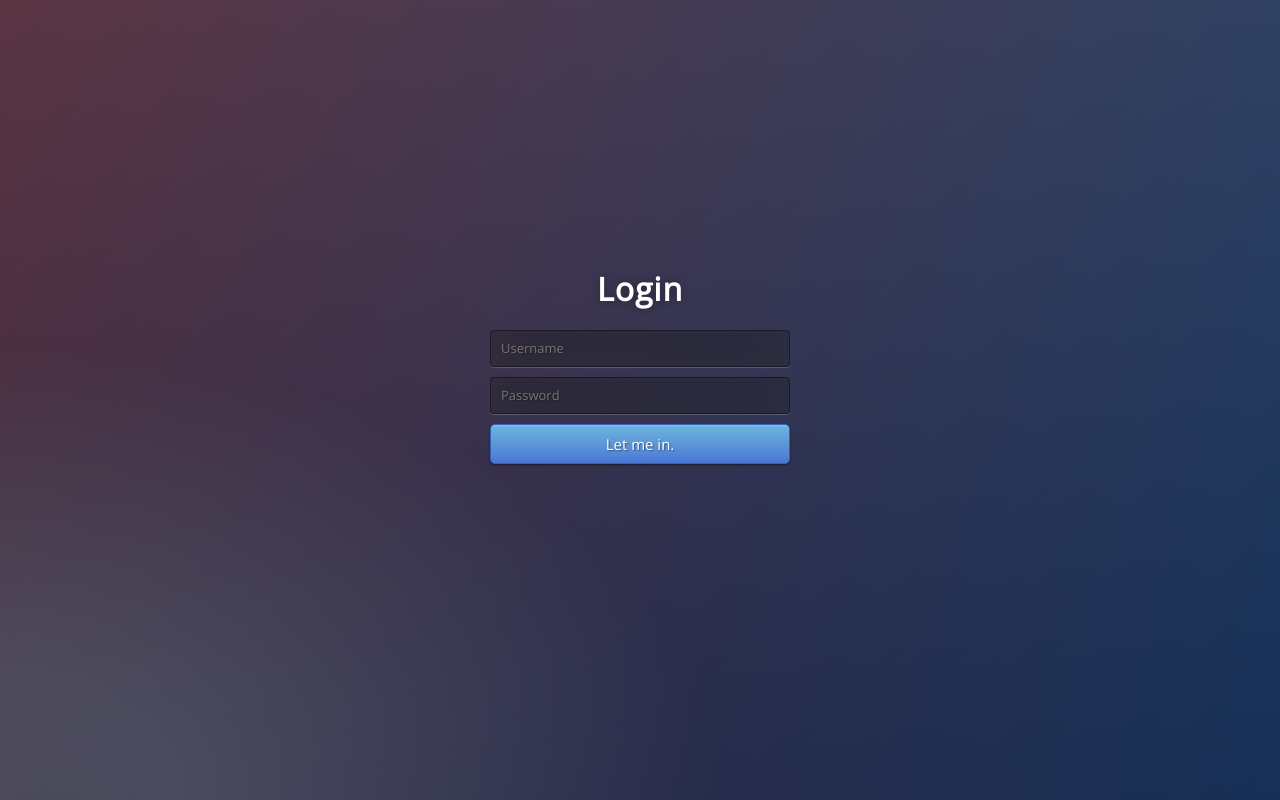
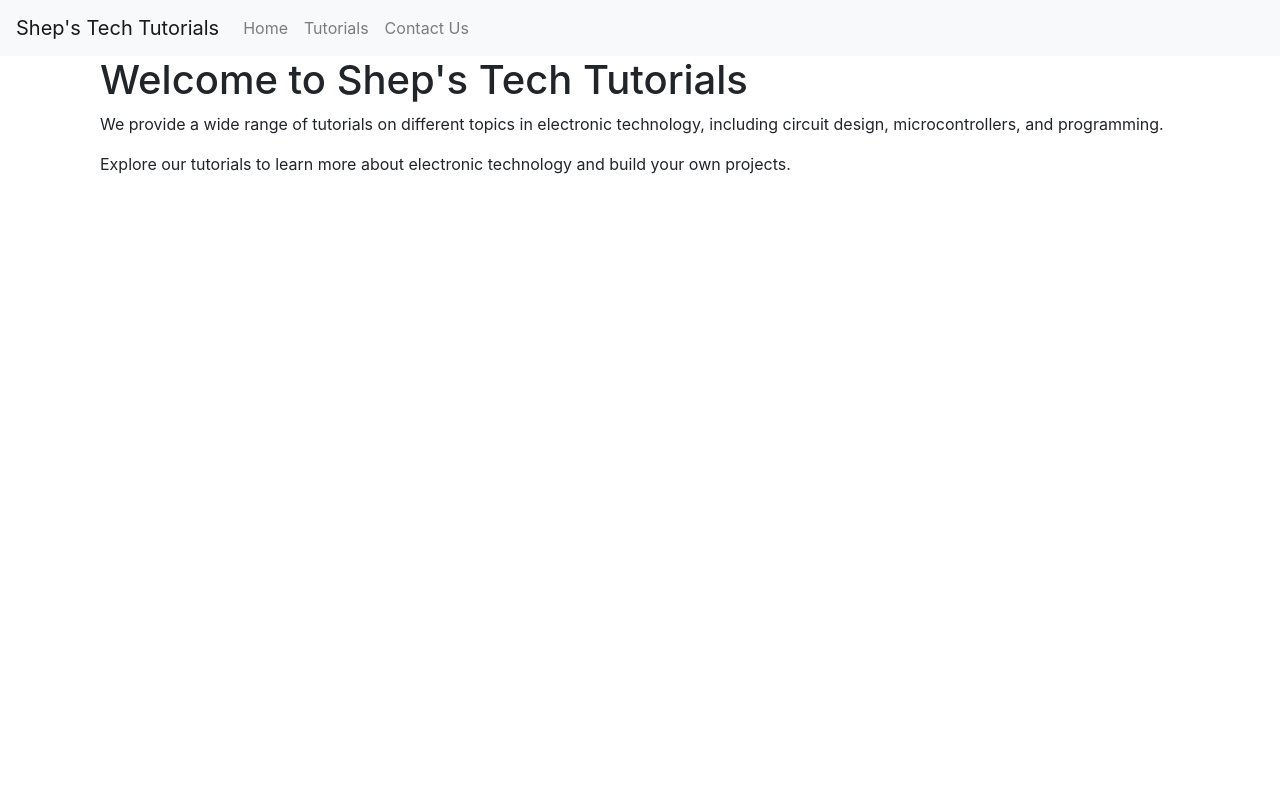
Before and after one commit to shepbarrick/BardicInpsiration.github.io, a plain HTML site: page index.html in a window 1280 px wide. Drawn offline with nearby package versions, Linux system fonts and the light colour scheme.

Commit message:
Update index.html

```diff
--- a/index.html
+++ b/index.html
@@ -1,97 +1,44 @@
 <!DOCTYPE html>
-<html lang="en" >
-
+<html lang="en">
 <head>
-  <meta charset="UTF-8">
-  <title>Login Form</title>
-
-    <link rel="stylesheet" href="https://cdnjs.cloudflare.com/ajax/libs/normalize/5.0.0/normalize.min.css">
-
-
-      <style>
-      /* NOTE: The styles were added inline because Prefixfree needs access to your styles and they must be inlined if they are on local disk! */
-      @import url(https://fonts.googleapis.com/css?family=Open+Sans);
-.btn { display: inline-block; *display: inline; *zoom: 1; padding: 4px 10px 4px; margin-bottom: 0; font-size: 13px; line-height: 18px; color: #333333; text-align: center;text-shadow: 0 1px 1px rgba(255, 255, 255, 0.75); vertical-align: middle; background-color: #f5f5f5; background-image: -moz-linear-gradient(top, #ffffff, #e6e6e6); background-image: -ms-linear-gradient(top, #ffffff, #e6e6e6); background-image: -webkit-gradient(linear, 0 0, 0 100%, from(#ffffff), to(#e6e6e6)); background-image: -webkit-linear-gradient(top, #ffffff, #e6e6e6); background-image: -o-linear-gradient(top, #ffffff, #e6e6e6); background-image: linear-gradient(top, #ffffff, #e6e6e6); background-repeat: repeat-x; filter: progid:dximagetransform.microsoft.gradient(startColorstr=#ffffff, endColorstr=#e6e6e6, GradientType=0); border-color: #e6e6e6 #e6e6e6 #e6e6e6; border-color: rgba(0, 0, 0, 0.1) rgba(0, 0, 0, 0.1) rgba(0, 0, 0, 0.25); border: 1px solid #e6e6e6; -webkit-border-radius: 4px; -moz-border-radius: 4px; border-radius: 4px; -webkit-box-shadow: inset 0 1px 0 rgba(255, 255, 255, 0.2), 0 1px 2px rgba(0, 0, 0, 0.05); -moz-box-shadow: inset 0 1px 0 rgba(255, 255, 255, 0.2), 0 1px 2px rgba(0, 0, 0, 0.05); box-shadow: inset 0 1px 0 rgba(255, 255, 255, 0.2), 0 1px 2px rgba(0, 0, 0, 0.05); cursor: pointer; *margin-left: .3em; }
-.btn:hover, .btn:active, .btn.active, .btn.disabled, .btn[disabled] { background-color: #e6e6e6; }
-.btn-large { padding: 9px 14px; font-size: 15px; line-height: normal; -webkit-border-radius: 5px; -moz-border-radius: 5px; border-radius: 5px; }
-.btn:hover { color: #333333; text-decoration: none; background-color: #e6e6e6; background-position: 0 -15px; -webkit-transition: background-position 0.1s linear; -moz-transition: background-position 0.1s linear; -ms-transition: background-position 0.1s linear; -o-transition: background-position 0.1s linear; transition: background-position 0.1s linear; }
-.btn-primary, .btn-primary:hover { text-shadow: 0 -1px 0 rgba(0, 0, 0, 0.25); color: #ffffff; }
-.btn-primary.active { color: rgba(255, 255, 255, 0.75); }
-.btn-primary { background-color: #4a77d4; background-image: -moz-linear-gradient(top, #6eb6de, #4a77d4); background-image: -ms-linear-gradient(top, #6eb6de, #4a77d4); background-image: -webkit-gradient(linear, 0 0, 0 100%, from(#6eb6de), to(#4a77d4)); background-image: -webkit-linear-gradient(top, #6eb6de, #4a77d4); background-image: -o-linear-gradient(top, #6eb6de, #4a77d4); background-image: linear-gradient(top, #6eb6de, #4a77d4); background-repeat: repeat-x; filter: progid:dximagetransform.microsoft.gradient(startColorstr=#6eb6de, endColorstr=#4a77d4, GradientType=0);  border: 1px solid #3762bc; text-shadow: 1px 1px 1px rgba(0,0,0,0.4); box-shadow: inset 0 1px 0 rgba(255, 255, 255, 0.2), 0 1px 2px rgba(0, 0, 0, 0.5); }
-.btn-primary:hover, .btn-primary:active, .btn-primary.active, .btn-primary.disabled, .btn-primary[disabled] { filter: none; background-color: #4a77d4; }
-.btn-block { width: 100%; display:block; }
-
-* { -webkit-box-sizing:border-box; -moz-box-sizing:border-box; -ms-box-sizing:border-box; -o-box-sizing:border-box; box-sizing:border-box; }
-
-html { width: 100%; height:100%; overflow:hidden; }
-
-body {
-	width: 100%;
-	height:100%;
-	font-family: 'Open Sans', sans-serif;
-	background: #092756;
-	background: -moz-radial-gradient(0% 100%, ellipse cover, rgba(104,128,138,.4) 10%,rgba(138,114,76,0) 40%),-moz-linear-gradient(top,  rgba(57,173,219,.25) 0%, rgba(42,60,87,.4) 100%), -moz-linear-gradient(-45deg,  #670d10 0%, #092756 100%);
-	background: -webkit-radial-gradient(0% 100%, ellipse cover, rgba(104,128,138,.4) 10%,rgba(138,114,76,0) 40%), -webkit-linear-gradient(top,  rgba(57,173,219,.25) 0%,rgba(42,60,87,.4) 100%), -webkit-linear-gradient(-45deg,  #670d10 0%,#092756 100%);
-	background: -o-radial-gradient(0% 100%, ellipse cover, rgba(104,128,138,.4) 10%,rgba(138,114,76,0) 40%), -o-linear-gradient(top,  rgba(57,173,219,.25) 0%,rgba(42,60,87,.4) 100%), -o-linear-gradient(-45deg,  #670d10 0%,#092756 100%);
-	background: -ms-radial-gradient(0% 100%, ellipse cover, rgba(104,128,138,.4) 10%,rgba(138,114,76,0) 40%), -ms-linear-gradient(top,  rgba(57,173,219,.25) 0%,rgba(42,60,87,.4) 100%), -ms-linear-gradient(-45deg,  #670d10 0%,#092756 100%);
-	background: -webkit-radial-gradient(0% 100%, ellipse cover, rgba(104,128,138,.4) 10%,rgba(138,114,76,0) 40%), linear-gradient(to bottom,  rgba(57,173,219,.25) 0%,rgba(42,60,87,.4) 100%), linear-gradient(135deg,  #670d10 0%,#092756 100%);
-	filter: progid:DXImageTransform.Microsoft.gradient( startColorstr='#3E1D6D', endColorstr='#092756',GradientType=1 );
-}
-.login {
-	position: absolute;
-	top: 50%;
-	left: 50%;
-	margin: -150px 0 0 -150px;
-	width:300px;
-	height:300px;
-}
-.login h1 { color: #fff; text-shadow: 0 0 10px rgba(0,0,0,0.3); letter-spacing:1px; text-align:center; }
-
-input {
-	width: 100%;
-	margin-bottom: 10px;
-	background: rgba(0,0,0,0.3);
-	border: none;
-	outline: none;
-	padding: 10px;
-	font-size: 13px;
-	color: #fff;
-	text-shadow: 1px 1px 1px rgba(0,0,0,0.3);
-	border: 1px solid rgba(0,0,0,0.3);
-	border-radius: 4px;
-	box-shadow: inset 0 -5px 45px rgba(100,100,100,0.2), 0 1px 1px rgba(255,255,255,0.2);
-	-webkit-transition: box-shadow .5s ease;
-	-moz-transition: box-shadow .5s ease;
-	-o-transition: box-shadow .5s ease;
-	-ms-transition: box-shadow .5s ease;
-	transition: box-shadow .5s ease;
-}
-input:focus { box-shadow: inset 0 -5px 45px rgba(100,100,100,0.4), 0 1px 1px rgba(255,255,255,0.2); }
-
-    </style>
-
-    <script src="https://cdnjs.cloudflare.com/ajax/libs/prefixfree/1.0.7/prefixfree.min.js"></script>
-
+    <meta charset="UTF-8">
+    <meta name="viewport" content="width=device-width, initial-scale=1.0">
+    <title>Shep's Tech Tutorials</title>
+    <!-- CSS stylesheet -->
+    <link rel="stylesheet" href="https://stackpath.bootstrapcdn.com/bootstrap/4.5.2/css/bootstrap.min.css" integrity="sha384-JcKb8q3iqJ61gNV9KGb8thSsNjpSL0n8PARn9HuZOnIxN0hoP+VmmDGMN5t9UJ0Z" crossorigin="anonymous">
 </head>
-
 <body>
-
-  <div class="login">
-	<h1>Login</h1>
-    <form method="post">
-    	<input type="text" name="u" placeholder="Username" required="required" />
-        <input type="password" name="p" placeholder="Password" required="required" />
-        <button type="submit" class="btn btn-primary btn-block btn-large">Let me in.</button>
-    </form>
+    <header>
+        <nav class="navbar navbar-expand-lg navbar-light bg-light">
+            <a class="navbar-brand" href="#">Shep's Tech Tutorials</a>
+            <button class="navbar-toggler" type="button" data-toggle="collapse" data-target="#navbarNav" aria-controls="navbarNav" aria-expanded="false" aria-label="Toggle navigation">
+                <span class="navbar-toggler-icon"></span>
+            </button>
+            <div class="collapse navbar-collapse" id="navbarNav">
+                <ul class="navbar-nav">
+                    <li class="nav-item">
+                        <a class="nav-link" href="#">Home</a>
+                    </li>
+                    <li class="nav-item">
+                        <a class="nav-link" href="#">Tutorials</a>
+                    </li>
+                    <li class="nav-item">
+                        <a class="nav-link" href="#">Contact Us</a>
+                    </li>
+                </ul>
+            </div>
+        </nav>
+    </header>
+    <div class="container">
+        <!-- main content goes here -->
+        <div class="container">
+    <h1>Welcome to Shep's Tech Tutorials</h1>
+    <p>We provide a wide range of tutorials on different topics in electronic technology, including circuit design, microcontrollers, and programming.</p>
+    <p>Explore our tutorials to learn more about electronic technology and build your own projects.</p>
 </div>
 
-
-
-    <script  src="js/index.js"></script>
-
-
-
-
-</body>
-
-</html>
+    </div>
+    <!-- scripts -->
+    <script src="https://code.jquery.com/jquery-3.5.1.slim.min.js" integrity="sha384-DfXdz2htPH0lsSSs5nCTpuj/zy4C+OGpamoFVy38MVBnE+IbbVYUew+OrCXaRkfj" crossorigin="anonymous"></script>
+    <script src="https://cdn.jsdelivr.net/npm/@popperjs/core@2.16.0/dist/umd/popper.min.js" integrity="sha384-Q6E9RHvbIyZFJoft+2mJbHaEWldlvI9IOYy5n3zV9zzTtmI3UksdQRVvoxMfooAo" crossorigin="anonymous"></script>
+    <script src="https://stackpath.bootstrapcdn.com/bootstrap/4.5.2/js/bootstrap.min.js" integrity="sha384
```
